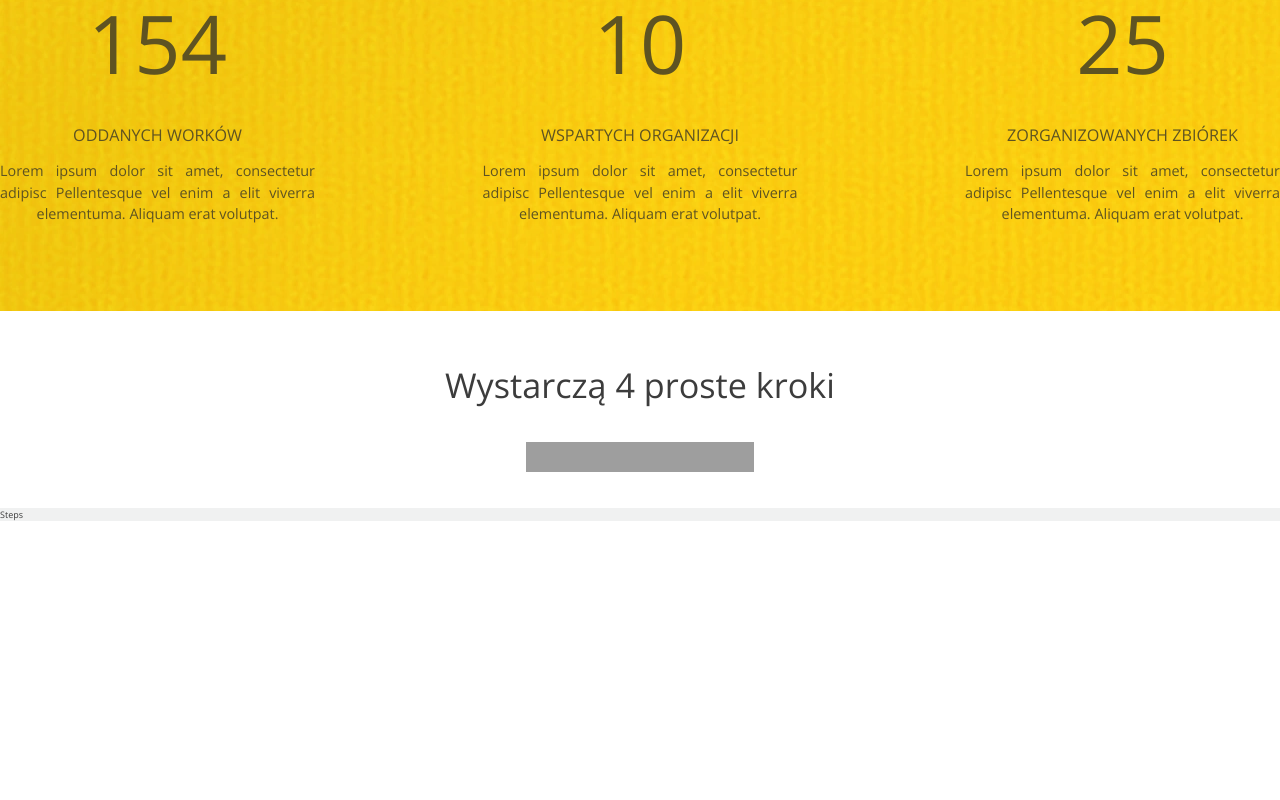
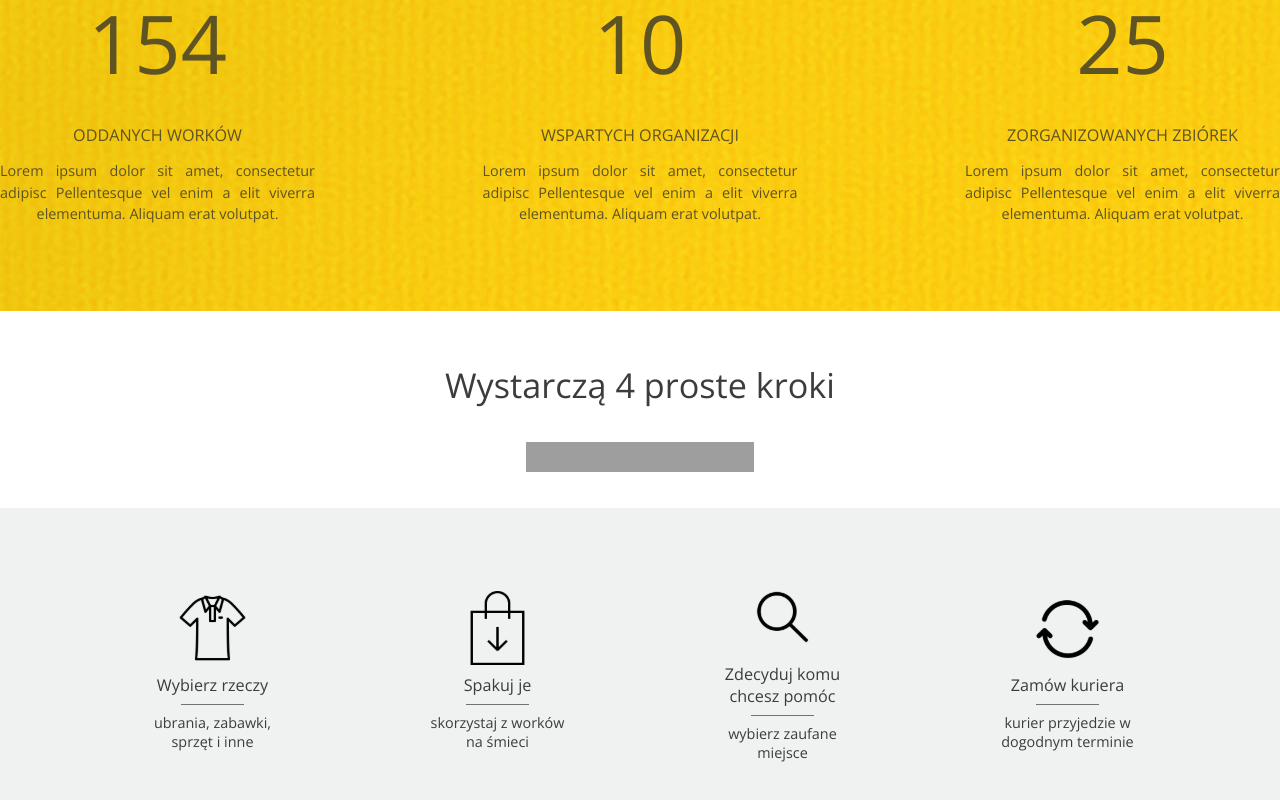
Before and after one commit to patryk-pi/oddam_w_dobre_rece, a React (Vite) app: page / in a window 1280 px wide. Shown: the part 774-1574 px from the top of the page. Before the commit the page ends 1295 px from the top, so only its background shows below. Built offline with nearby package versions, Linux system fonts and the light colour scheme; grey boxes are pictures that could not be loaded.

Commit message:
added and styled Step component

```diff
--- a/src/assets/components/Steps.tsx
+++ b/src/assets/components/Steps.tsx
@@ -1,4 +1,4 @@
-import { StyledSteps } from "./styles/Steps.styled";
+import { StyledStep, StyledSteps } from "./styles/Steps.styled";
 
 interface StepProps {
     icon: string;
@@ -30,6 +30,19 @@ const stepsArray: StepProps[] = [
 ];
 
 const Steps = () => {
-    return <StyledSteps>Steps</StyledSteps>;
+    return (
+        <StyledSteps>
+            <div>
+                {stepsArray.map(({ icon, action, description }, index) => (
+                    <StyledStep key={index}>
+                        <img src={`src/assets/images/${icon}`} alt="Icon" />
+                        <h5>{action}</h5>
+                        <span></span>
+                        <p>{description}</p>
+                    </StyledStep>
+                ))}
+            </div>
+        </StyledSteps>
+    );
 };
 export default Steps;
--- a/src/assets/components/styles/Steps.styled.ts
+++ b/src/assets/components/styles/Steps.styled.ts
@@ -2,4 +2,44 @@ import styled from "styled-components";
 
 export const StyledSteps = styled.div`
     background-color: ${({ theme }) => theme.colors.white};
+    padding: 8rem 0;
+
+    & > div {
+        max-width: 110rem;
+        margin: 0 auto;
+        display: flex;
+        justify-content: space-between;
+    }
 `;
+
+export const StyledStep = styled.div`
+    display: flex;
+    flex-direction: column;
+    align-items: center;
+    width: 15rem;
+    justify-content: center;
+    text-align: center;
+
+    img {
+        height: 8.3rem;
+        width: auto;
+    }
+
+    h5 {
+        font-size: 1.8rem;
+        font-weight: 400;
+        margin-top: 1rem;
+    }
+
+    span {
+        width: 7rem;
+        height: 1px;
+        background-color: ${({ theme }) => theme.colors.grey};
+        margin: 0.85rem 0;
+    }
+
+    p {
+        font-size: 1.6rem;
+        margin: 0;
+    }
+`;
```
